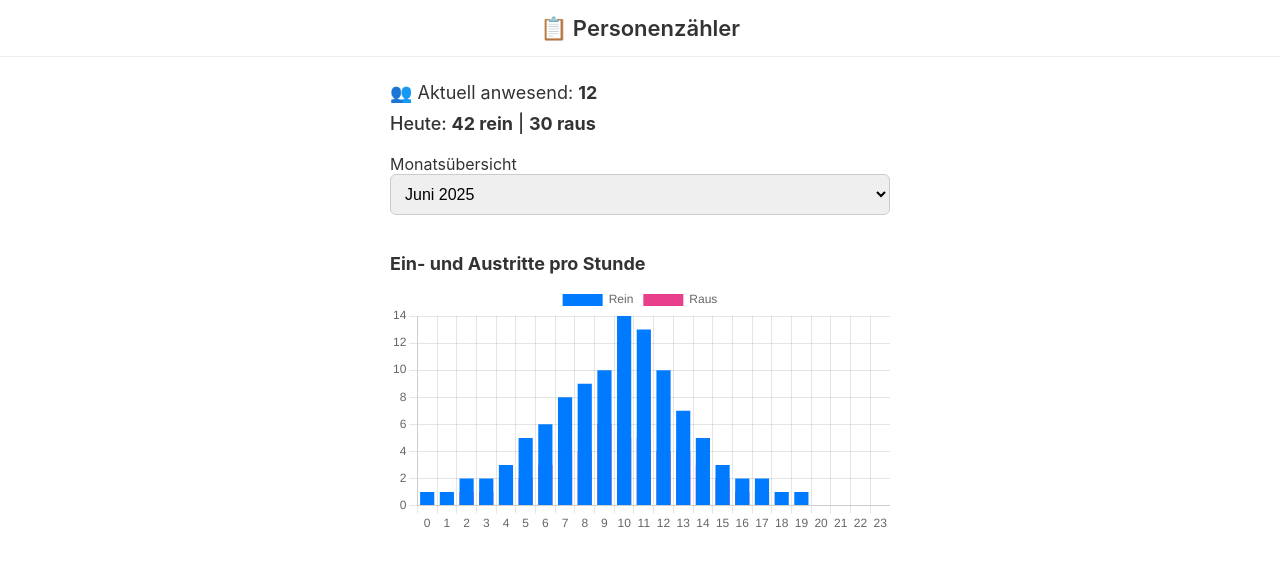
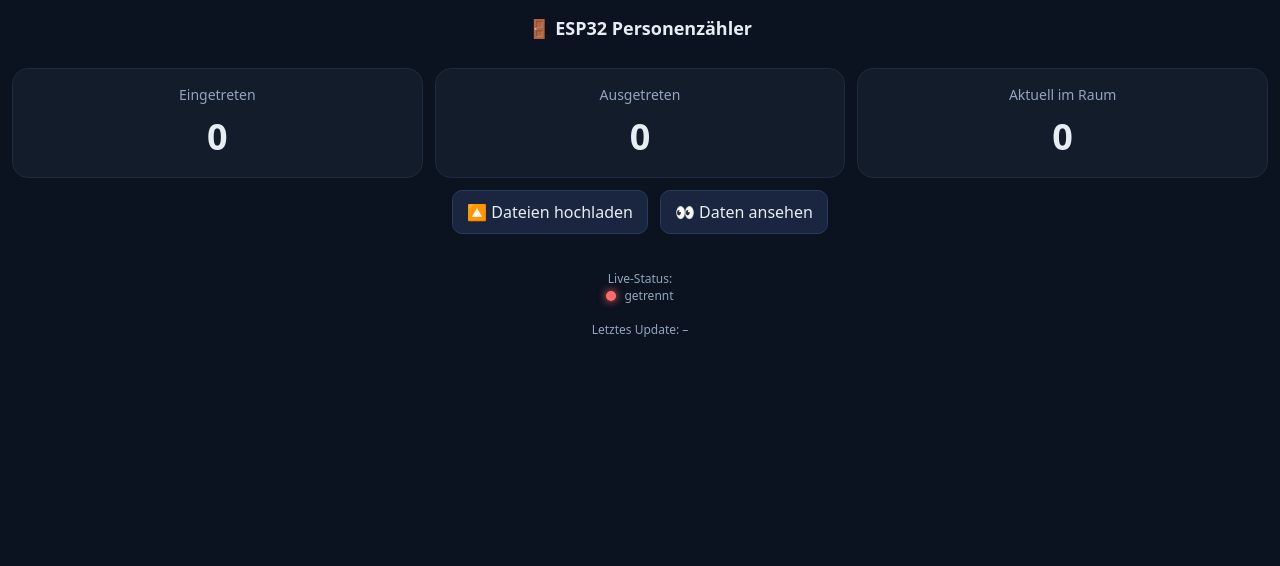
Before and after one commit to VolkanElectrical/COSSS, a plain HTML site: page data/index.html in a window 1280 px wide. Drawn offline with nearby package versions, Linux system fonts and the light colour scheme; no server answers.

Commit message:
ESP32 Webserver + LittleFS Upload + Live-Daten

```diff
--- a/data/index.html
+++ b/data/index.html
@@ -1,113 +1,87 @@
-<!DOCTYPE html>
+<!doctype html>
 <html lang="de">
 <head>
-<meta charset="UTF-8">
-<meta name="viewport" content="width=device-width, initial-scale=1.0">
+  <meta charset="utf-8">
+  <meta name="viewport" content="width=device-width,initial-scale=1">
   <title>Personenzähler</title>
-<script src="https://cdn.jsdelivr.net/npm/chart.js"></script>
   <style>
-    body {
-        font-family: -apple-system, BlinkMacSystemFont, "Segoe UI", Roboto, sans-serif;
-        margin: 0;
-        padding: 0;
-        background: #fff;
-        color: #333;
-    }
-    header {
-        display: flex;
-        align-items: center;
-        justify-content: center;
-        padding: 15px;
-        border-bottom: 1px solid #eee;
-        font-size: 22px;
-        font-weight: 600;
-    }
-    .container {
-        padding: 15px;
-        max-width: 500px;
-        margin: auto;
-    }
-    .status {
-        font-size: 18px;
-        margin: 10px 0;
-        text-align: left;
-    }
-    .today {
-        font-size: 18px;
-        font-weight: 500;
-        margin: 10px 0 20px;
-        text-align: left;
-    }
-    select {
-        width: 100%;
-        padding: 10px;
-        font-size: 16px;
-        margin-bottom: 20px;
-        border-radius: 6px;
-        border: 1px solid #ccc;
-    }
-    canvas {
-        width: 100% !important;
-        height: auto !important;
-    }
-    h3 {
-        font-size: 18px;
-        margin-bottom: 10px;
-        text-align: left;
-    }
+    :root { --gap: 12px; }
+    body{ font-family: system-ui, -apple-system, Segoe UI, Roboto, Arial; margin:0; background:#0b1220; color:#e6edf3; }
+    header{ padding:16px; text-align:center; font-weight:600; font-size:18px; }
+    .grid{ display:grid; grid-template-columns: repeat(3,1fr); gap:var(--gap); padding:var(--gap); }
+    .card{ background:#131c2b; border:1px solid #1f2a3c; border-radius:16px; padding:16px; text-align:center; }
+    .label{ color:#93a4bf; font-size:14px; margin-bottom:8px; }
+    .value{ font-size:36px; font-weight:700; }
+    .row{ display:flex; align-items:center; justify-content:center; gap:8px; }
+    .dot{ width:10px; height:10px; border-radius:50%; background:#6dd57a; box-shadow:0 0 8px #6dd57a; }
+    .muted{ color:#93a4bf; font-size:12px; text-align:center; padding:8px 16px 16px; }
+    .actions{ display:flex; justify-content:center; gap:12px; padding:0 0 16px; }
+    .btn{ background:#1a2640; border:1px solid #2b3a59; color:#e6edf3; padding:10px 14px; border-radius:10px; text-decoration:none; }
+    @media (max-width:720px){ .grid{ grid-template-columns:1fr; } .value{ font-size:44px; } }
   </style>
 </head>
 <body>
+  <header>🚪 ESP32 Personenzähler</header>
 
-<header>📋 Personenzähler</header>
-
-<div class="container">
-    <div class="status">
-        👥 Aktuell anwesend: <strong id="current">12</strong>
+  <div class="grid">
+    <div class="card">
+      <div class="label">Eingetreten</div>
+      <div class="value" id="in">0</div>
     </div>
-    <div class="today">
-        Heute: <strong id="in">42 rein</strong> | <strong id="out">30 raus</strong>
+    <div class="card">
+      <div class="label">Ausgetreten</div>
+      <div class="value" id="out">0</div>
+    </div>
+    <div class="card">
+      <div class="label">Aktuell im Raum</div>
+      <div class="value" id="current">0</div>
+    </div>
   </div>
 
-    <label for="monthSelect">Monatsübersicht</label>
-    <select id="monthSelect">
-        <option>Juni 2025</option>
-        <option>Mai 2025</option>
-    </select>
-
-    <h3>Ein- und Austritte pro Stunde</h3>
-    <canvas id="hourlyChart"></canvas>
+  <div class="actions">
+    <a class="btn" href="/upload">🔼 Dateien hochladen</a>
+    <a class="btn" href="/data.json" target="_blank">👀 Daten ansehen</a>
   </div>
 
+  <p class="muted">
+    Live-Status: <span class="row"><span class="dot" id="dot"></span><span id="status">verbunden</span></span><br>
+    Letztes Update: <span id="last">–</span>
+  </p>
+
   <script>
-    const ctx = document.getElementById('hourlyChart').getContext('2d');
-    const hourlyChart = new Chart(ctx, {
-        type: 'bar',
-        data: {
-            labels: Array.from({ length: 24 }, (_, i) => i.toString()),
-            datasets: [
-                {
-                    label: 'Rein',
-                    data: [1,1,2,2,3,5,6,8,9,10,14,13,10,7,5,3,2,2,1,1,0,0,0,0],
-                    backgroundColor: '#007bff'
-                },
-                {
-                    label: 'Raus',
-                    data: [0,0,1,1,2,2,3,4,4,6,5,5,4,4,3,2,1,1,0,0,0,0,0,0],
-                    backgroundColor: '#e83e8c'
+    const elIn = document.getElementById('in');
+    const elOut = document.getElementById('out');
+    const elCur = document.getElementById('current');
+    const elLast = document.getElementById('last');
+    const elStatus = document.getElementById('status');
+    const elDot = document.getElementById('dot');
+
+    let ok = true;
+    function setStatus(good) {
+      ok = good;
+      elStatus.textContent = good ? 'verbunden' : 'getrennt';
+      elDot.style.background = good ? '#6dd57a' : '#ff6b6b';
+      elDot.style.boxShadow = good ? '0 0 8px #6dd57a' : '0 0 8px #ff6b6b';
     }
-            ]
-        },
-        options: {
-            responsive: true,
-            plugins: { legend: { position: 'top' } },
-            scales: {
-                x: { stacked: true },
-                y: { beginAtZero: true }
+
+    async function loadData() {
+      try {
+        const r = await fetch('/data.json', { cache: 'no-store' });
+        if (!r.ok) throw new Error(r.statusText);
+        const data = await r.json();
+        elIn.textContent = data.in ?? 0;
+        elOut.textContent = data.out ?? 0;
+        elCur.textContent = data.current ?? 0;
+        elLast.textContent = new Date().toLocaleTimeString();
+        if (!ok) setStatus(true);
+      } catch (e) {
+        setStatus(false);
       }
     }
-    });
+
+    // sofort und dann alle 2s
+    loadData();
+    setInterval(loadData, 2000);
   </script>
-
 </body>
 </html>
```
Also changed, not shown: 1 other file. Lines whose indentation alone changed are shown as unchanged.
